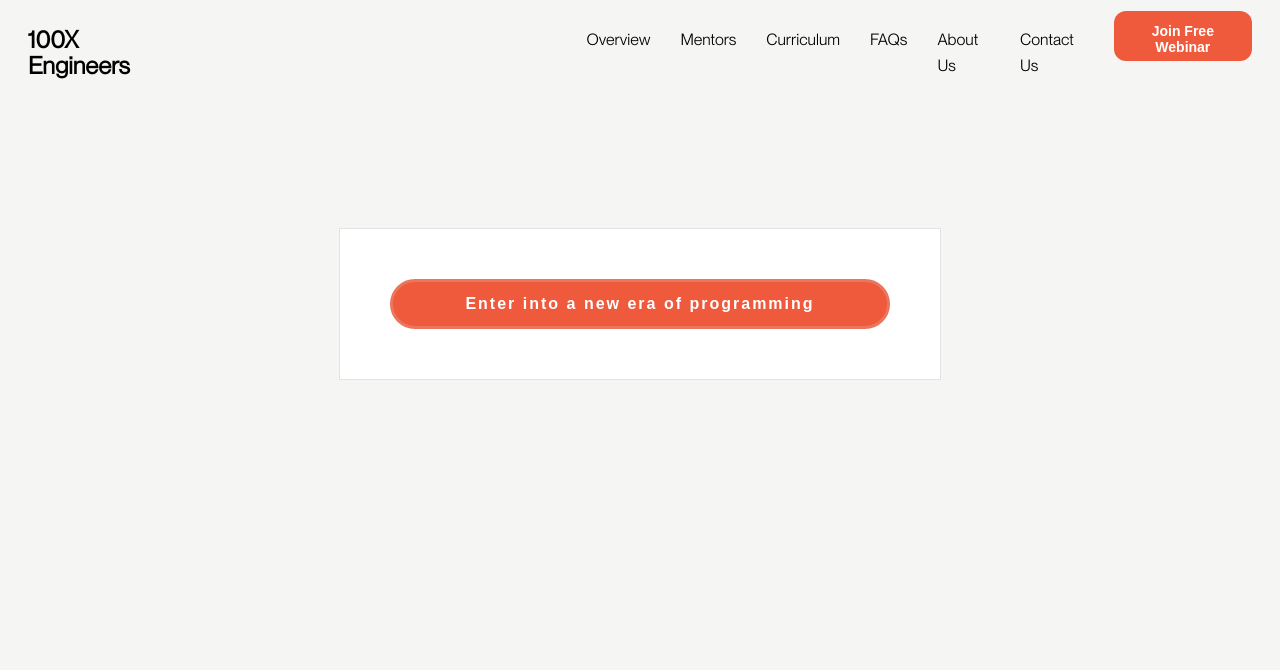
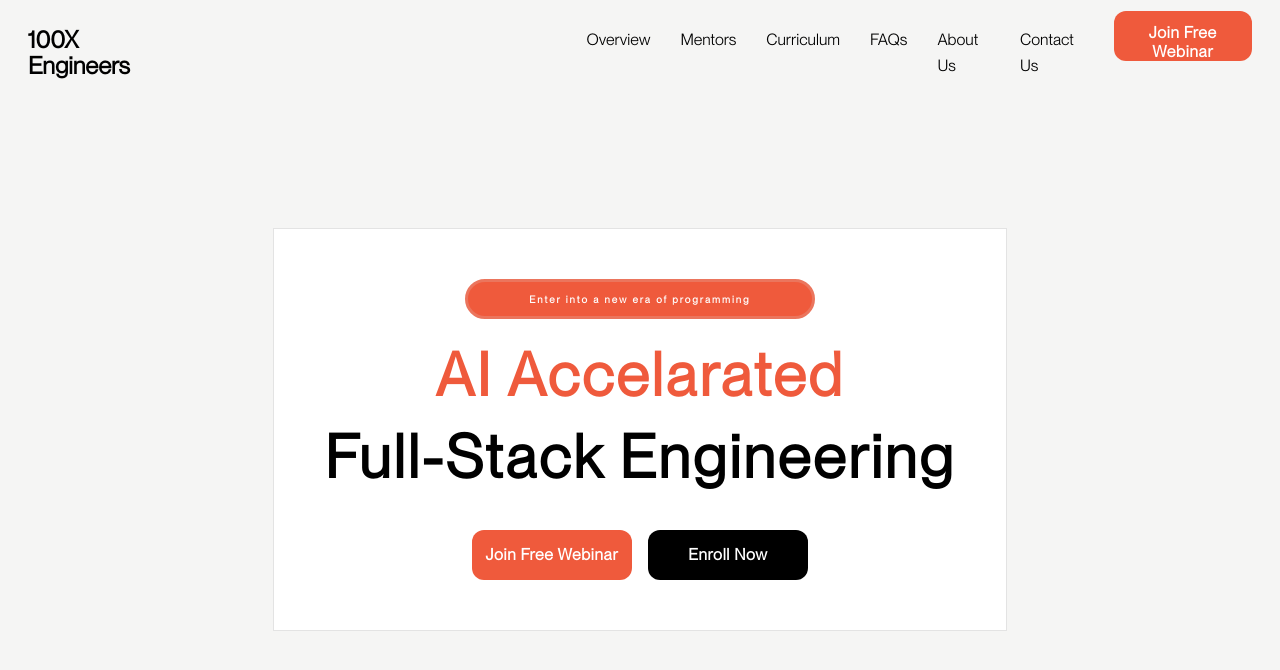
Before and after one commit to amanodec/100X, a plain HTML site: page index.html in a window 1280 px wide. Drawn offline with Linux system fonts and the light colour scheme.

Commit message:
last commit

```diff
--- a/index.html
+++ b/index.html
@@ -22,7 +22,17 @@
       </div>
 
       <div class="hero">
-        <button class="webinar auto">Enter into a new era of programming</button>
+        <button class="webinar auto">
+          Enter into a new era of programming
+        </button>
+        <div class="flex">
+          <p class="orange">AI Accelarated</p>
+          <p class="full">Full-Stack Engineering</p>
+          <div class="btn-container">
+            <button class="webinar">Join Free Webinar</button>
+            <button class="webinar black">Enroll Now</button>
+          </div>
+        </div>
       </div>
     </div>
   </body>
--- a/styles.css
+++ b/styles.css
@@ -24,9 +24,7 @@
 }
 
 body {
-  font-family: "PPNeueMontreal-Bold", "PPNeueMontreal-Book",
-    "PPNeueMontreal-Italic", "PPNeueMontreal-Medium",
-    "PPNeueMontreal-SemiBolditalic", "PPNeueMontreal-Thin" sans-serif;
+  font-family: "PPNeueMontreal-Book","PPNeueMontreal-Bold",  sans-serif;
   background-color: #f5f5f4;
 }
 
@@ -44,7 +42,6 @@ body {
   align-items: center;
   height: 50px;
   font-weight: 550;
-  font-family: "PPNeueMontreal-Book", sans-serif;
   font-size: 16px;
   line-height: 25.6px;
 }
@@ -61,7 +58,7 @@ body {
 }
 
 .webinar {
-  font-size: 14px;
+  font-size: 16px;
   background-color: #ef5a3c;
   border: 0px;
   color: white;
@@ -69,7 +66,9 @@ body {
   padding: 12px;
   height: 50px;
   width: 160px;
-  font-weight: 550;
+  letter-spacing: 0.7px;
+  font-weight: 600;
+  font-family: "PPNeueMontreal-Book", sans-serif;
 }
 
 .hero {
@@ -86,9 +85,46 @@ body {
 .auto {
   width: auto;
   border-radius: 25px;
-    width: 500px;
+  width: 350px;
   border: 3px solid #eb755d;
   letter-spacing: 2px;
-    font-size: 16px;
+  font-size: 10px;
+  height: 40px;
+  display: flex;
+  justify-content: center;
+    align-items: center;
+    margin-bottom: 0;;
+}
 
+.orange {
+  color: #ef5a3c;
+  text-align: center;
+  margin-left: auto;
+  margin-right: auto;
+  margin-bottom: 0px;
+  margin-top: 20px;
 }
+
+.full {
+  margin-top: 10px;
+  margin-bottom : 10px;
+}
+
+.flex {
+  display: flex;
+  flex-direction: column;
+  align-items: center;
+  justify-content: center;
+  font-size: 60px;
+  letter-spacing: 3px;
+  font-weight: 800;
+}
+
+.btn-container {
+    margin-top: 0;
+}
+
+.black {
+    background-color: black;
+    color: white;
+}
```
Lines whose indentation alone changed are shown as unchanged.
